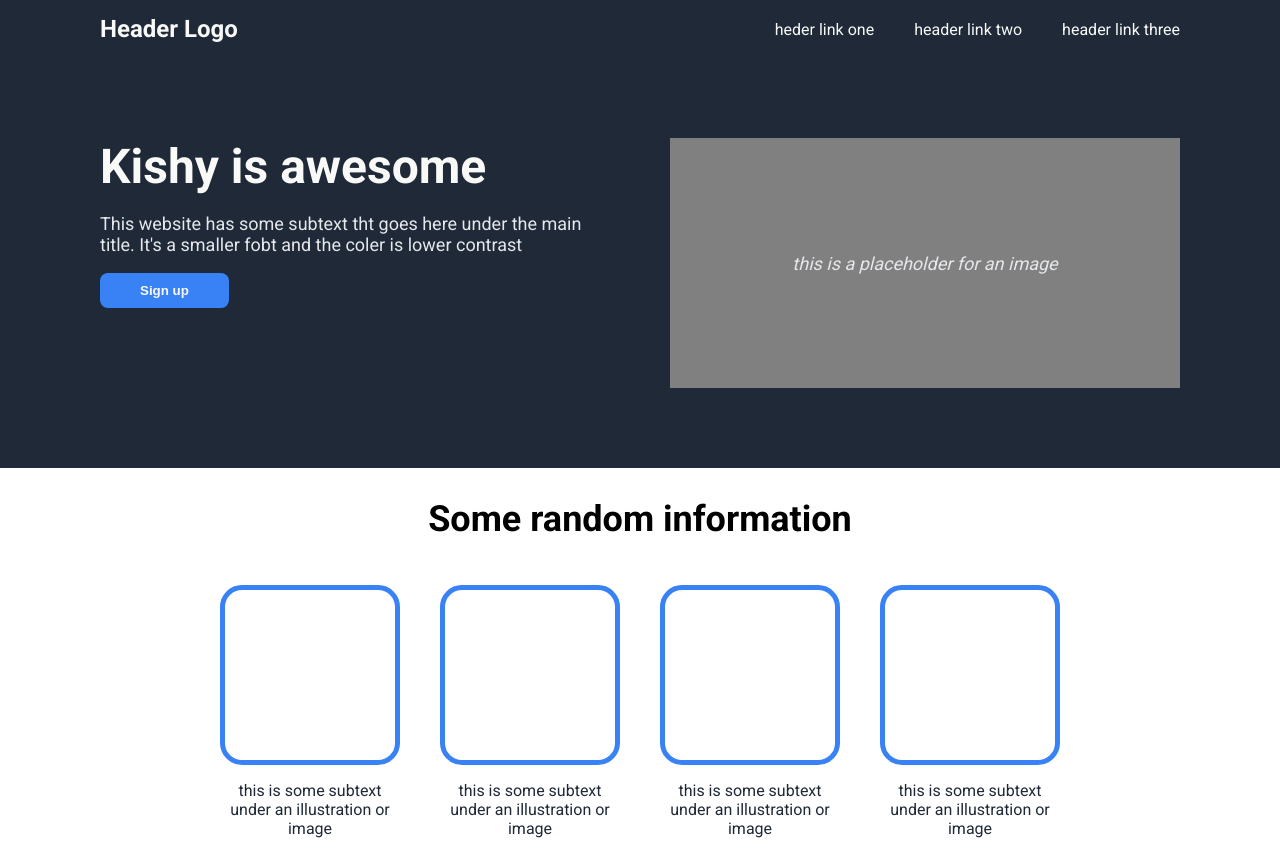
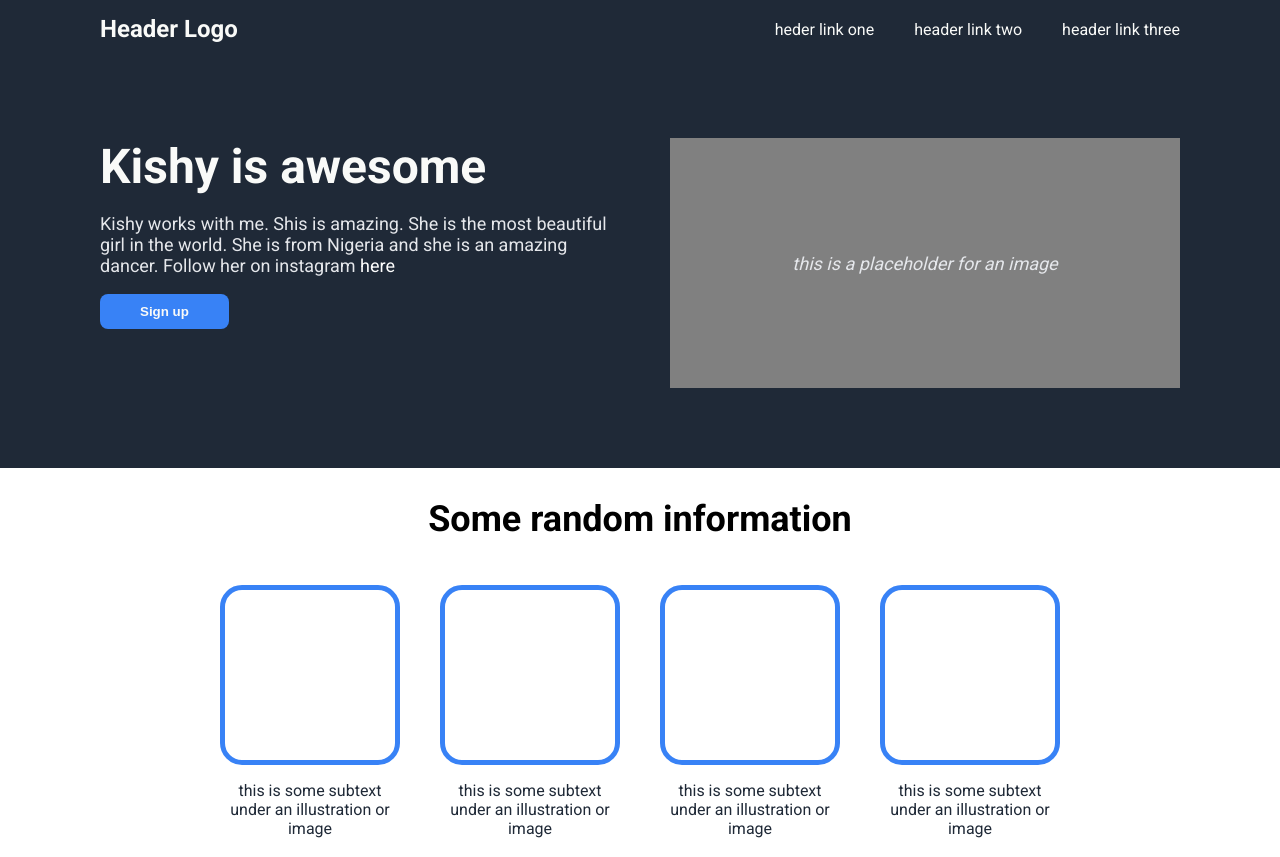
Before and after one commit to gloriousoyetunji/OdinLanding, a plain HTML site: page index.html in a window 1280 px wide. Shown: the top 857 px of the page. Drawn offline with Linux system fonts and the light colour scheme.

Commit message:
Added a description for Kishy

```diff
--- a/index.html
+++ b/index.html
@@ -24,7 +24,9 @@
         <div class="section-one">
                 <div class="left-section">
                     <h1>Kishy is awesome</h1>
-                    <p>This website has some subtext tht goes here under the main title. It's a smaller fobt and the coler is lower contrast</p>
+                    <p>Kishy works with me. Shis is amazing. She is the most beautiful girl in the world. She is from
+                        Nigeria and she is an amazing dancer. Follow her on instagram <a href="https://www.instagram.com/adeyemi_kishy?igsh=NW85cW16dG5zOThn" id="kishy-link" target="_blank">here</a>
+                    </p>
                     <button>Sign up</button>
                 </div>
 
--- a/styles.css
+++ b/styles.css
@@ -213,3 +213,8 @@ body{
     border-radius: 5px;
     padding: 5px 30px;
 }
+
+#kishy-link{
+    text-decoration: none;
+    color: white;
+}
```
